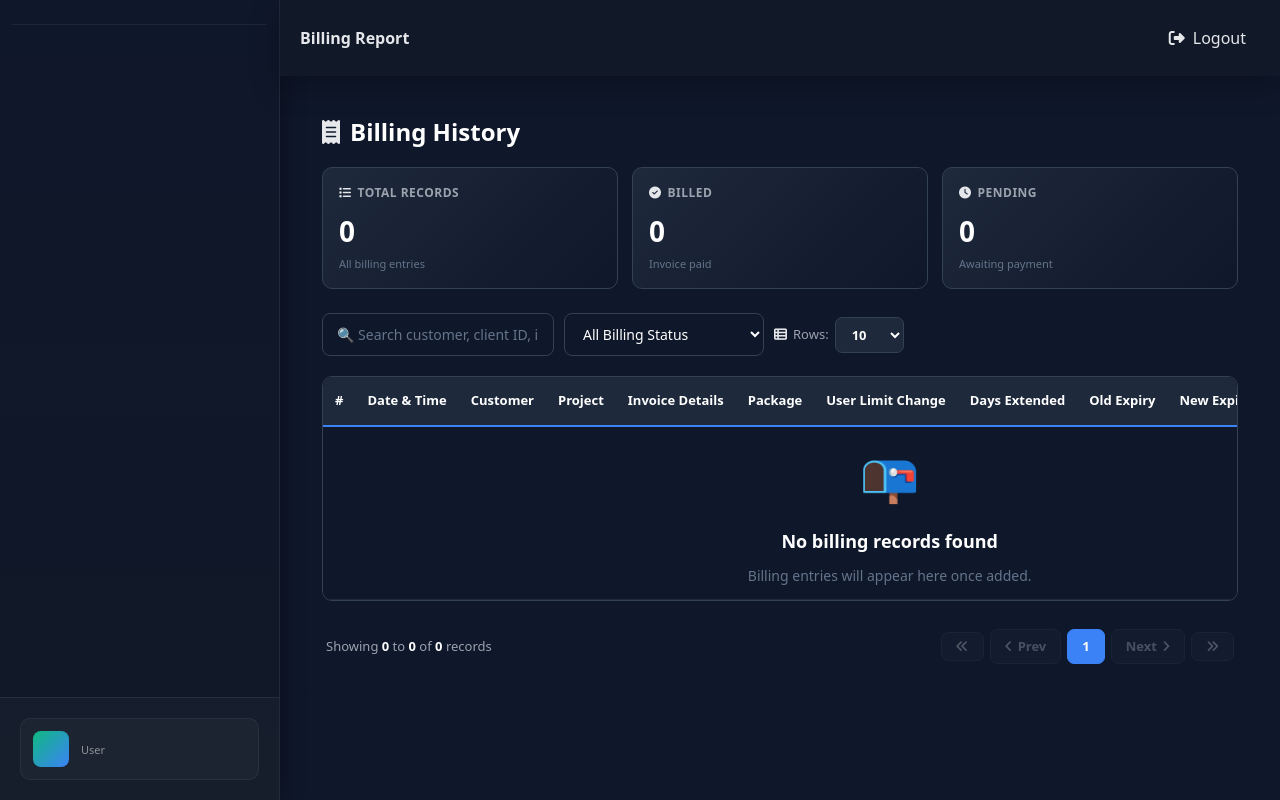
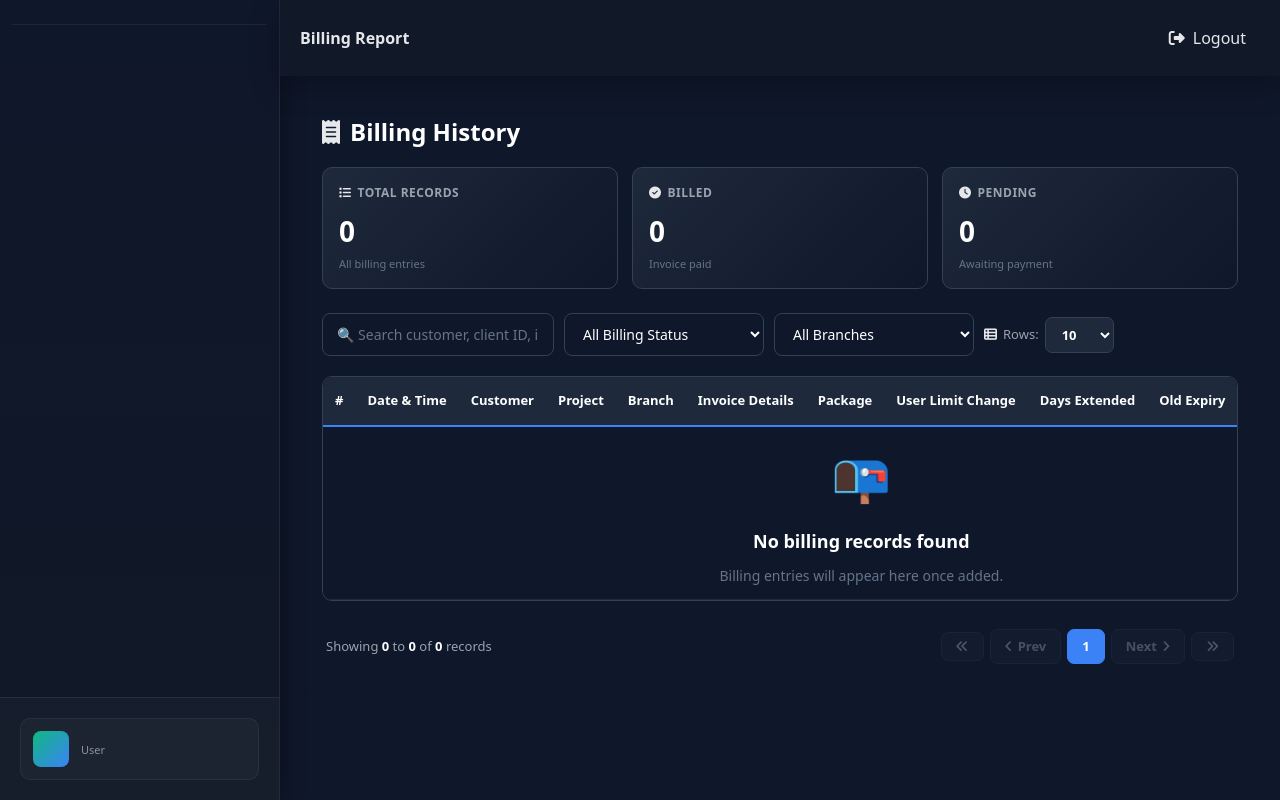
Before and after one commit to sajith231/CENTRAL_LOGIN_SYSTEM, a Django app: page /mobileapp/billing-report/ in a window 1280 px wide. Run offline with Django 5.2, Linux system fonts and the light colour scheme; data that the repository does not hold is empty.

Commit message:
billing report page branch based condition added

```diff
--- a/MobileApp/templates/billing_report.html
+++ b/MobileApp/templates/billing_report.html
@@ -450,6 +450,13 @@
       <option value="pending">Pending</option>
     </select>
 
+    <select id="branchFilter" class="filter-select" onchange="applyFilters()">
+      <option value="">All Branches</option>
+      {% for b in branches %}
+      <option value="{{ b.id }}">{{ b.name }}</option>
+      {% endfor %}
+    </select>
+
     <!-- Rows per page -->
     <label class="rows-label">
       <i class="fa-solid fa-table-list"></i> Rows:
@@ -472,6 +479,7 @@
           <th>Date & Time</th>
           <th>Customer</th>
           <th>Project</th>
+          <th>Branch</th>
           <th>Invoice Details</th>
           <th>Package</th>
           <th>User Limit Change</th>
@@ -485,7 +493,9 @@
       </thead>
       <tbody id="tableBody">
         {% for h in billing_history %}
-        <tr class="data-row" data-bill="{% if h.bill_status %}billed{% else %}pending{% endif %}">
+        <tr class="data-row"
+            data-bill="{% if h.bill_status %}billed{% else %}pending{% endif %}"
+            data-branch="{{ h.control.shop.branch.id|default:'' }}">
 
           <td style="color:#64748b; font-weight:600; white-space:nowrap;" class="row-num">{{ forloop.counter }}</td>
 
@@ -503,6 +513,13 @@
             <span class="badge badge-project">
               <i class="fa-solid fa-mobile-screen-button"></i>
               {{ h.control.project.project_name|default:"—" }}
+            </span>
+          </td>
+
+          <td>
+            <span style="color:#94a3b8; font-size:13px; font-weight:500;">
+              <i class="fa-solid fa-code-branch me-1"></i>
+              {{ h.control.shop.branch.name|default:"—" }}
             </span>
           </td>
 
@@ -676,11 +693,13 @@
   function applyFilters() {
     const search = document.getElementById('searchInput').value.toLowerCase();
     const bill = document.getElementById('billFilter').value;
+    const branch = document.getElementById('branchFilter').value;
 
     filteredRows = Array.from(document.querySelectorAll('.data-row')).filter(row => {
       const matchSearch = !search || row.textContent.toLowerCase().includes(search);
       const matchBill = !bill || row.getAttribute('data-bill') === bill;
-      return matchSearch && matchBill;
+      const matchBranch = !branch || row.getAttribute('data-branch') === branch;
+      return matchSearch && matchBill && matchBranch;
     });
 
     currentPage = 1;
--- a/MobileApp/views.py
+++ b/MobileApp/views.py
@@ -7,6 +7,7 @@ import json
 
 from app1 import models
 from .models import ActiveDevice, MobileProject, MobileControl, LoginLog, MobileBillingHistory
+from branch.models import Branch
 from StoreShop.models import Shop
 from ModuleAndPackage.models import Package
 from mobile_demo_licencing.models import DemoMobileLicense
@@ -1216,6 +1217,19 @@ def billing_report(request):
         .order_by('-created_at')
     )
 
+    branches = Branch.objects.all().order_by('name')
+
+    # ---------------- BRANCH BASED FILTER ----------------
+    # Restriction logic for non-super-level users
+    if not is_super_level_user(request):
+        user_branches = request.session.get('custom_user_branches', [])
+        if user_branches:
+            billing_history = billing_history.filter(control__shop__branch__name__in=user_branches)
+            branches = branches.filter(name__in=user_branches)
+        else:
+            billing_history = billing_history.none()
+            branches = Branch.objects.none()
+
     # Summary stats
     total_records   = billing_history.count()
     billed_records  = billing_history.filter(bill_status=True).count()
@@ -1230,8 +1244,11 @@ def billing_report(request):
             else:
                 pending_revenue += float(h.invoice_amount)
 
+
+
     context = {
         "billing_history":  billing_history,
+        "branches":         branches,
         "total_records":    total_records,
         "billed_records":   billed_records,
         "pending_records":  pending_records,
```
